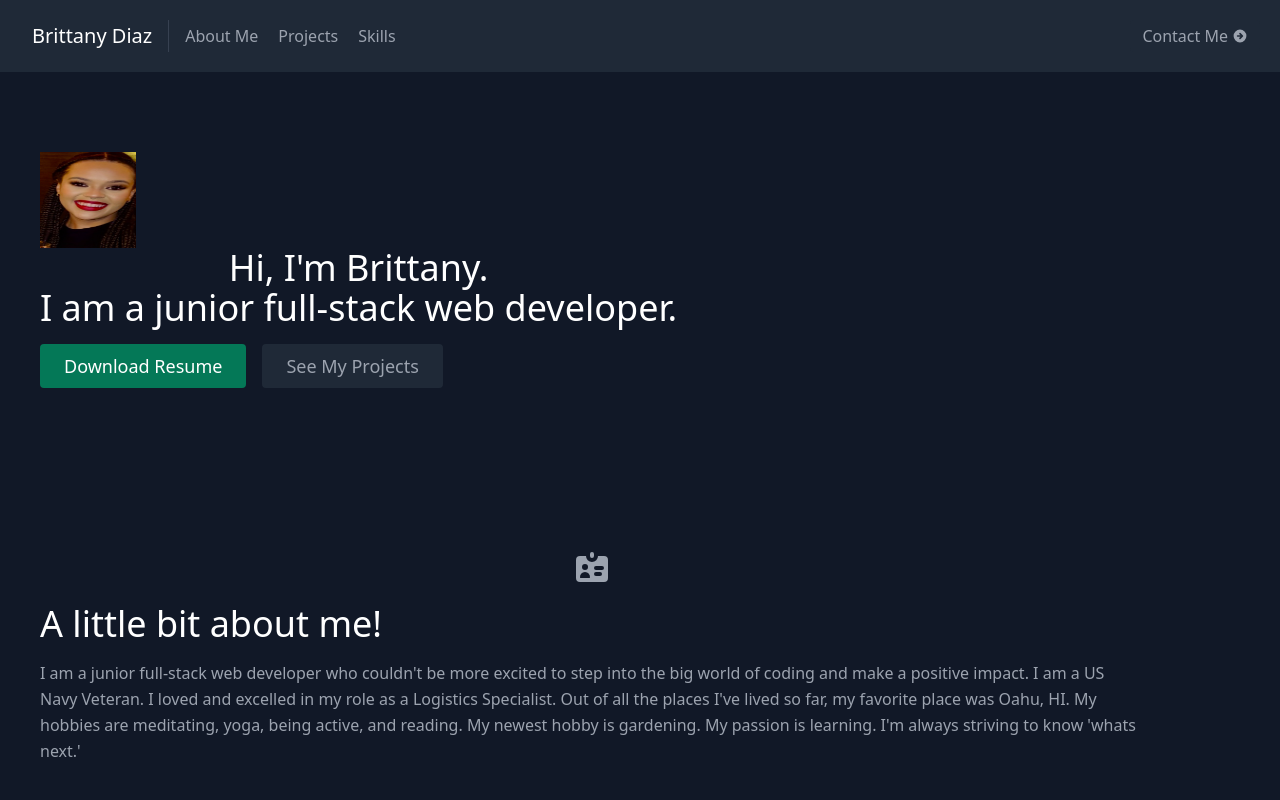
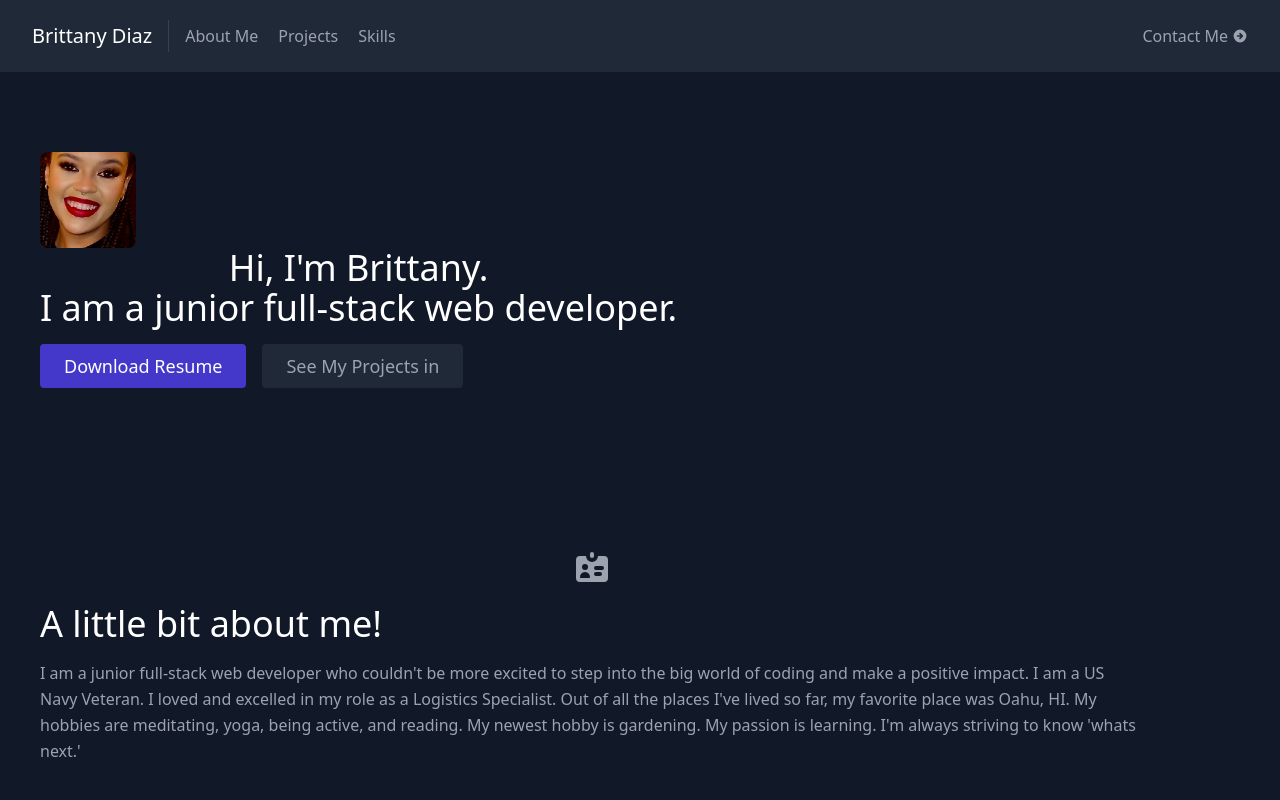
Before and after one commit to bdiaz28/portfolio, a React (Create React App) app: page / in a window 1280 px wide. Shown: the top 800 px of the page. Built offline with nearby package versions, Linux system fonts and the light colour scheme.

Commit message:
new resume

```diff
--- a/src/components/Home.js
+++ b/src/components/Home.js
@@ -8,7 +8,7 @@ export default function Home() {
       <div className="container mx-auto flex px-10 py-20 md:flex-row flex-col items-center">
         <div className="lg:flex-grow md:w-1/2 lg:pr-24 md:pr-16 flex flex-col md:items-start md:text-left mb-16 md:mb-0 items-center text-center">
         <img
-            className="bject-none object-center w-24 h-24 "
+            className="object-cover border-indigo-600 rounded-btn w-24 h-24 "
             alt="avatar"
             src={profilepic}
           />
@@ -18,14 +18,14 @@ export default function Home() {
           <div className="flex justify-center">
             <a
               href={pdf} target="_blank" download="Resume_BDiaz.pdf"
-              className="inline-flex text-white bg-green-700 border-0 py-2 px-6 focus:outline-none hover:bg-green-800 rounded text-lg">
+              className="inline-flex text-white bg-indigo-700 border-0 py-2 px-6 focus:outline-none hover:bg-indigo-800 rounded text-lg">
               Download Resume
             </a>
             <a
               href="#projects"
               className="ml-4 inline-flex text-gray-400 bg-gray-800 border-0 py-2 px-6 focus:outline-none hover:bg-gray-700 hover:text-white rounded text-lg">
               See My Projects
-            </a>
+in            </a>
           </div>
         </div>
         {/* <div className="lg:max-w-lg lg:w-full md:w-1/2 w-5/6">
```
Also changed, not shown: src/images/Resized_20220128_195746.jpeg (deleted), src/images/profilepic.jpeg.
